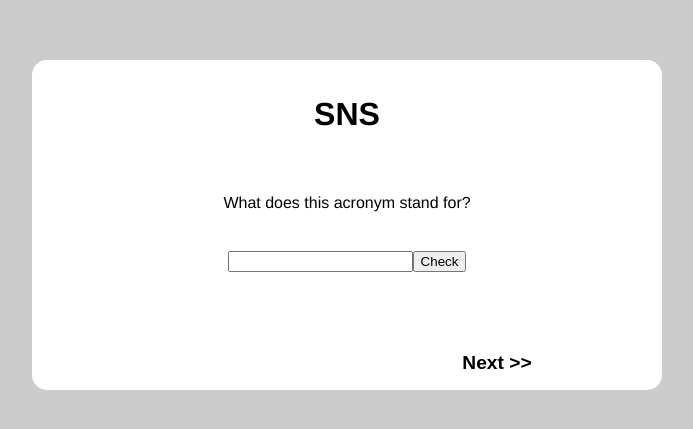
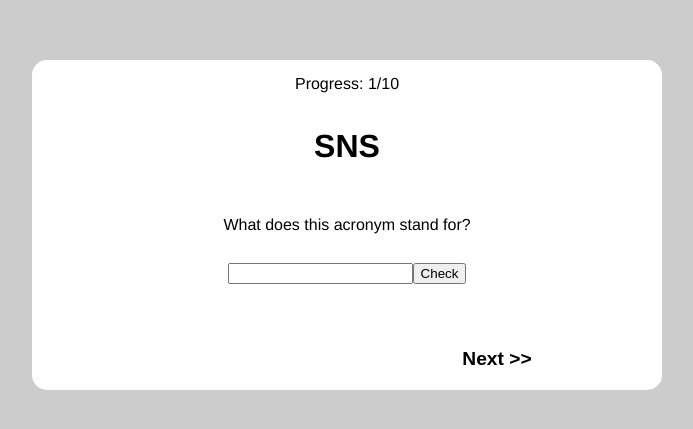
Before and after one commit to dana-ciocan/acronym-test, a Vue app: page / in a window 1280 px wide. Shown: the part 175-604 px from the top of the page, without its empty margins (293-986 px from the left). Built offline with nearby package versions, Linux system fonts and the light colour scheme.

Commit message:
Add text-based progress bar

```diff
--- a/src/components/Card.vue
+++ b/src/components/Card.vue
@@ -1,6 +1,9 @@
 <template>
   <div class="card-container">
     <div class="card" :class="messageClass">
+      <div class="counter">
+        Progress: {{ selectedAcronym + 1 }}/{{ acronyms.length }}
+      </div>
       <h1>{{ acronyms[selectedAcronym].acronym }}</h1>
       <p>What does this acronym stand for?</p>
       <form @submit.prevent="onSubmit">
@@ -136,8 +139,9 @@ export default {
 }
 
 input[type='button'] {
-  background-color: white;
+  padding: 5px;
   border: none;
+  background-color: transparent;
   cursor: pointer;
   font-weight: bold;
   font-size: 120%;
```
